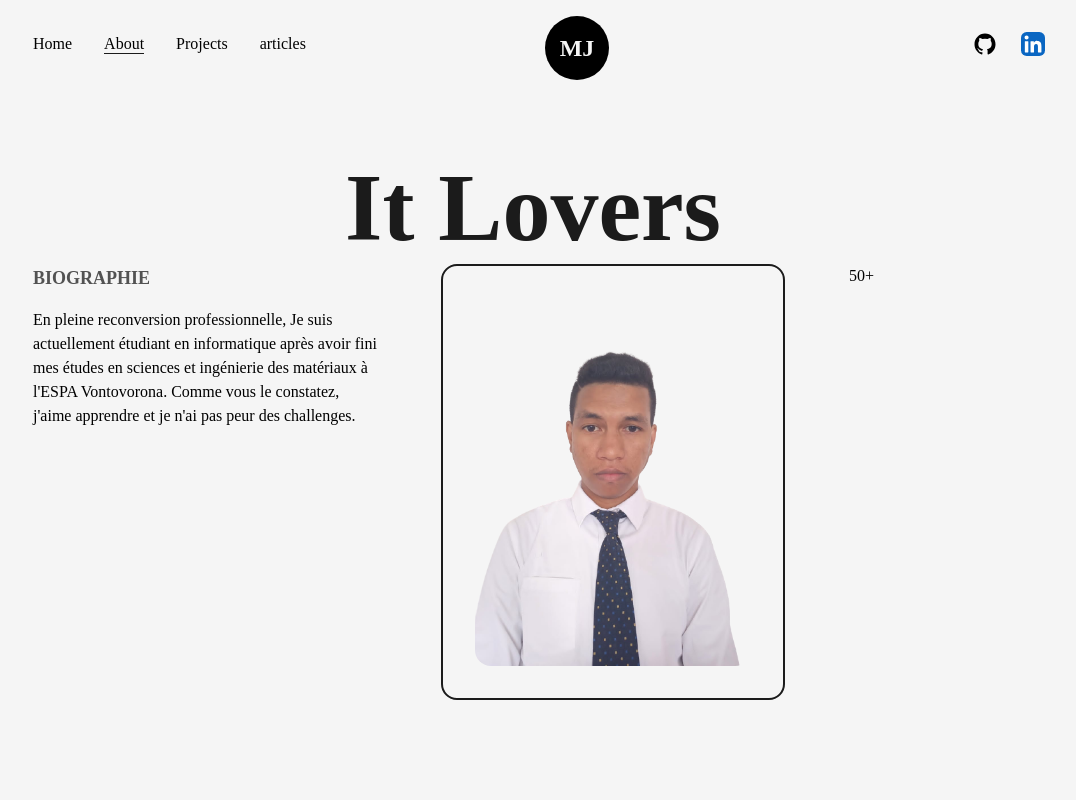
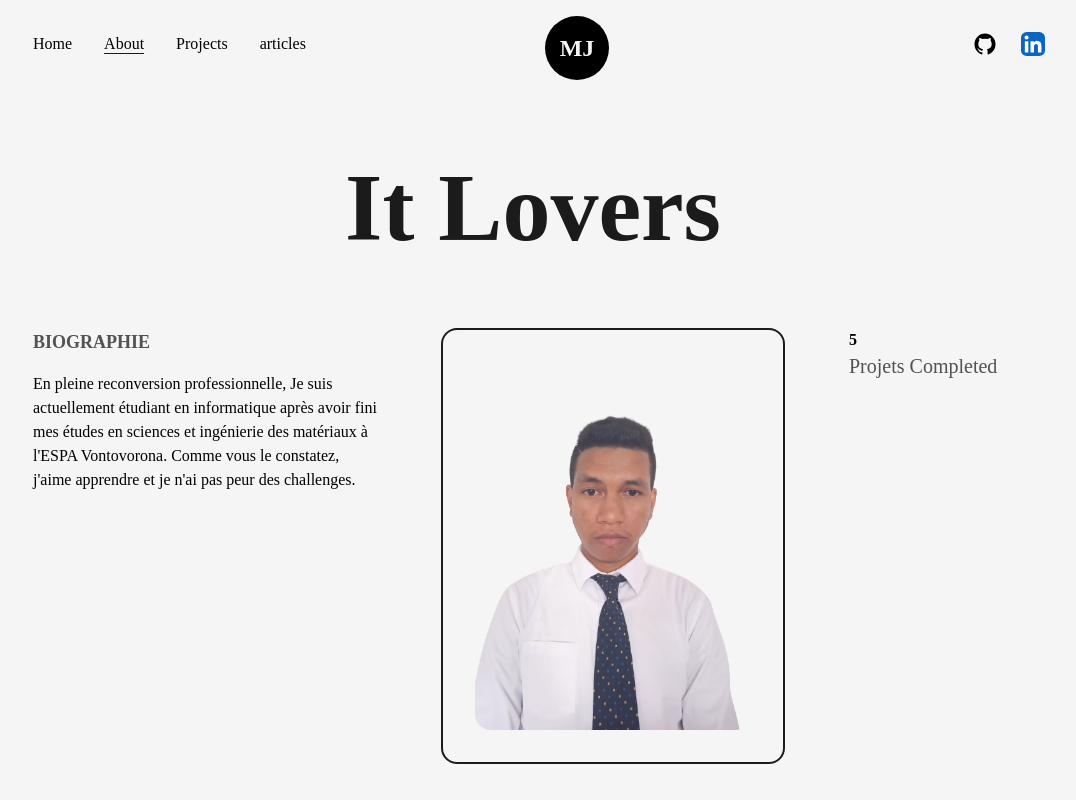
Before and after one commit to miharyjoe/Portfolio, a Next.js app: page /about in a window 1280 px wide. Shown: the top 800 px of the page, without its empty margins (95-1171 px from the left). Built offline with nearby package versions, Linux system fonts and the light colour scheme.

Commit message:
fixup: about

```diff
--- a/src/pages/about.js
+++ b/src/pages/about.js
@@ -1,9 +1,15 @@
 import AnimatedText from "@/components/AnimatedText";
 import Layout from "@/components/Layout";
 import Head from "next/head";
-import React from "react";
+import React, { useRef } from "react";
 import profilpic from "../../public/images/profile/developer-pic-3.png";
 import Image from "next/image";
+
+const AnimatedNumbers = ({ vqlue }) => {
+  const ref = useRef(null);
+
+  return <span ref={ref}></span>;
+};
 
 const about = () => {
   return (
@@ -14,7 +20,7 @@ const about = () => {
       </Head>
       <main className="flex w-full flex-col items-center justify-center">
         <Layout className="pt-16">
-          <AnimatedText text="It lovers" />
+          <AnimatedText text="It lovers" className="mb-16" />
           <div className="grid w-full grid-cols-8 gap-16">
             <div className="col-span-3 flex flex-col items-start justify-start">
               <h2 className="mb-4 text-lg font-bold uppercase text-dark/75">
@@ -27,19 +33,33 @@ const about = () => {
                 constatez, j'aime apprendre et je n'ai pas peur des challenges.
               </p>
             </div>
-
             <div className="col-span-3 relative h-max rounded-2xl border-2 border-solid border-dark bg-light p-8">
-              <div className="absolute top-0 right-3 -z-10 w-{102%} h-{103%} rounded-{2rem} bg-dark " />
+              <div className="absolute top-0 -right-3 -z-10 w-{102%} h-{103%} rounded-{2rem} bg-dark " />
               <Image
                 src={profilpic}
                 alt="Mihary pic"
                 className="w-full h-auto rounded-2xl"
               />
             </div>
-            <div>
-              <div>
-                <span>50+</span>
+            <div className="col-span-2 flex flex-col item-end justify-between">
+              {/* <div className="flex flex-col item-end justify-center">
+                <span className="inline-block text-7-xl font-bold"> 50+</span>
+                <h2 className="text-xl font-medium capitalize text-dark/75">
+                  Satisfied client
+                </h2>
+              </div> */}
+              <div className="flex flex-col item-end justify-center">
+                <span className="inline-block text-7-xl font-bold">5</span>
+                <h2 className="text-xl font-medium capitalize text-dark/75">
+                  Projets completed
+                </h2>
               </div>
+              {/* <div className="flex flex-col item-end justify-center">
+                <span className="inline-block text-7-xl font-bold">50+</span>
+                <h2 className="text-xl font-medium capitalize text-dark/75">
+                  Satisfied client
+                </h2>
+              </div> */}
             </div>
           </div>
         </Layout>
```
